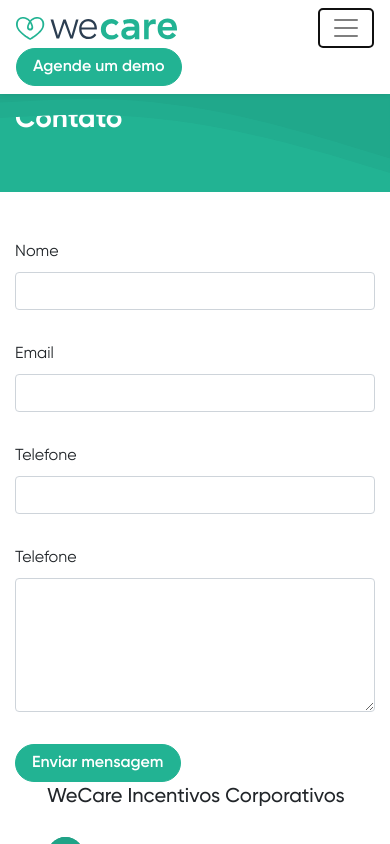
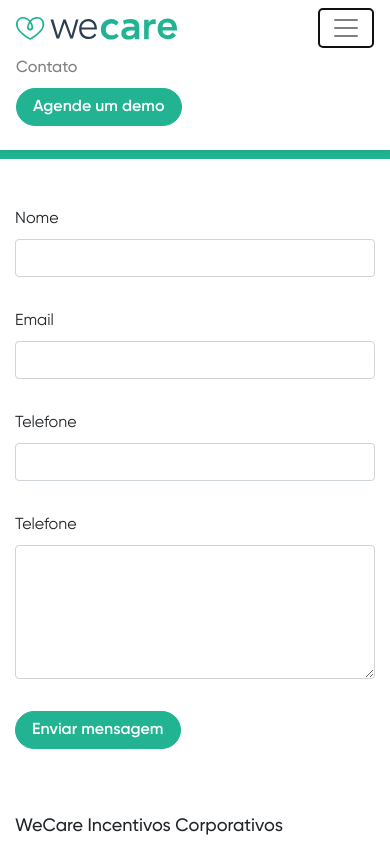
Before and after one commit to rafael-fernandes/site-wecare, a React (Create React App) app: page /contato in a window 390 px wide. Both pictures are taken after a click on the button 346 px from the left and 28 px from the top of the page. Shown: the top 844 px of the page. Built offline with nearby package versions, Linux system fonts and the light colour scheme.

Commit message:
Update responsivity

```diff
--- a/src/components/Header.js
+++ b/src/components/Header.js
@@ -22,8 +22,12 @@ const Header = () => {
             <Navbar.Toggle aria-controls="basic-navbar-nav" />
             <Navbar.Collapse id="basic-navbar-nav">
               <Nav className="ml-auto">
+                <Link to="contato">
+                  <Nav.Link href="/contato">Contato</Nav.Link>
+                </Link>
+
                 <Link to="demo">
-                  <Button variant="success">
+                  <Button variant="success" className="ml-4">
                     Agende um demo
                   </Button>
                 </Link>
--- a/src/components/Solution.js
+++ b/src/components/Solution.js
@@ -14,7 +14,7 @@ const Solution = () => {
       icon: step1,
       text: [
         "Entendemos a estratégia, cultura",
-        <div className='d-none d-md-block'></div>,
+        <div className="d-none d-md-block"></div>,
         " e desafios da empresa"
       ]
     },
@@ -23,7 +23,7 @@ const Solution = () => {
       icon: step2,
       text: [
         "Unimos conhecimento estratégico em RH",
-        <div className='d-none d-md-block'></div>,
+        <div className="d-none d-md-block"></div>,
         " e gamificação para criar soluções."
       ]
     },
@@ -32,9 +32,9 @@ const Solution = () => {
       icon: step3,
       text: [
         "Entregamos um catálogo de ofertas",
-        <div className='d-none d-md-block'></div>,
+        <div className="d-none d-md-block"></div>,
         " alinhado ao perfil e necessidades",
-        <div className='d-none d-md-block'></div>,
+        <div className="d-none d-md-block"></div>,
         " do público."
       ]
     }
@@ -50,8 +50,8 @@ const Solution = () => {
         <Container>
           <h2 className="Solution__title">
             Apoiamos sua empresa criando soluções
-            <br />
-            únicas de engajamento de colaboradores
+            <div className="d-none d-md-block"></div> únicas de engajamento de
+            colaboradores
           </h2>
 
           <div className="Solution__steps">{listSolutionSteps}</div>
--- a/src/stylesheets/base/overrides.sass
+++ b/src/stylesheets/base/overrides.sass
@@ -31,3 +31,13 @@
 
   &:invalid:focus, &:valid:focus
     box-shadow: none !important
+
+.nav-link
+  font-weight: 500
+
+@media screen and (max-width: 767px)
+  .navbar-nav
+    padding-bottom: 1em
+
+    .btn
+      margin-left: 0 !important
--- a/src/stylesheets/components/Company.sass
+++ b/src/stylesheets/components/Company.sass
@@ -7,3 +7,11 @@
 
   .Company__infos
     padding-top: 1.5em
+
+@media screen and (max-width: 767px)
+  .Company
+    padding-left: 0
+    padding-top: 4em
+
+    .Company__name
+      font-size: 18px
--- a/src/stylesheets/components/CompanyInfo.sass
+++ b/src/stylesheets/components/CompanyInfo.sass
@@ -3,3 +3,8 @@
 
   .CompanyInfo__content
     font-size: 20px
+
+@media screen and (max-width: 767px)
+  .CompanyInfo
+    .CompanyInfo__content
+      font-size: 16px
--- a/src/stylesheets/components/Contact.sass
+++ b/src/stylesheets/components/Contact.sass
@@ -1,3 +1,7 @@
 .Contact
   padding-top: 3em
   padding-bottom: 5em
+
+@media screen and (max-width: 767px)
+  .Contact
+    padding-bottom: 3em
--- a/src/stylesheets/components/SubHeader.sass
+++ b/src/stylesheets/components/SubHeader.sass
@@ -10,3 +10,10 @@
     position: absolute
     top: 0
     right: 0
+
+@media screen and (max-width: 767px)
+  .SubHeader
+    padding: 2em 0 1.9em
+
+    .SubHeader__effects
+      display: none
```
